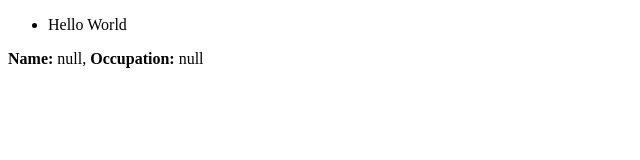
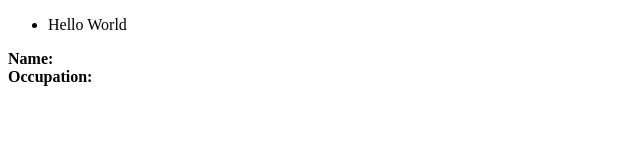
Before and after one commit to llirik812/15121979my_backbone_exp, a plain HTML site: page index.html in a window 1280 px wide. Shown: the whole page, without its empty margins (0-640 px from the left). Drawn offline with Linux system fonts and the light colour scheme; no server answers.

Commit message:
using template

```diff
--- a/index.html
+++ b/index.html
@@ -11,5 +11,10 @@
 <body>
     <ul id="muppets-list"></ul>
     <div id="kermit-view"></div>
+
+    <script type="text/template" id="muppet-item-tmpl">
+        <b>Name:</b> {{ name }}<br/>
+        <b>Occupation:</b> {{ occupation }}
+    </script>
 </body>
 </html>
--- a/js/init.js
+++ b/js/init.js
@@ -1,3 +1,8 @@
+// Customizing underscore template
+_.templateSettings = {
+    interpolate : /\{\{(.+?)\}\}/g
+};
+
 function init() {
 
 // ######################## kermit-view #####################################
@@ -20,9 +25,10 @@ function init() {
       },
 
       render: function() {
-        var html = '<b>Name:</b> ' + this.model.get('name');
-        html += ', <b>Occupation:</b> ' + this.model.get('occupation');
-        this.$el.html(html);
+        this.$el.html(_.template($('#muppet-item-tmpl').html())({
+            name : this.model.get('name'),
+            occupation : this.model.get('occupation')
+        }));
         return this;
       }
     });
@@ -49,7 +55,7 @@ function init() {
     var MuppetsListView = Backbone.View.extend({
         el: '#muppets-list',
         initialize : function() {
-            console.log(this.model);
+            console.log(this.collection);
         }
     });
 
```
